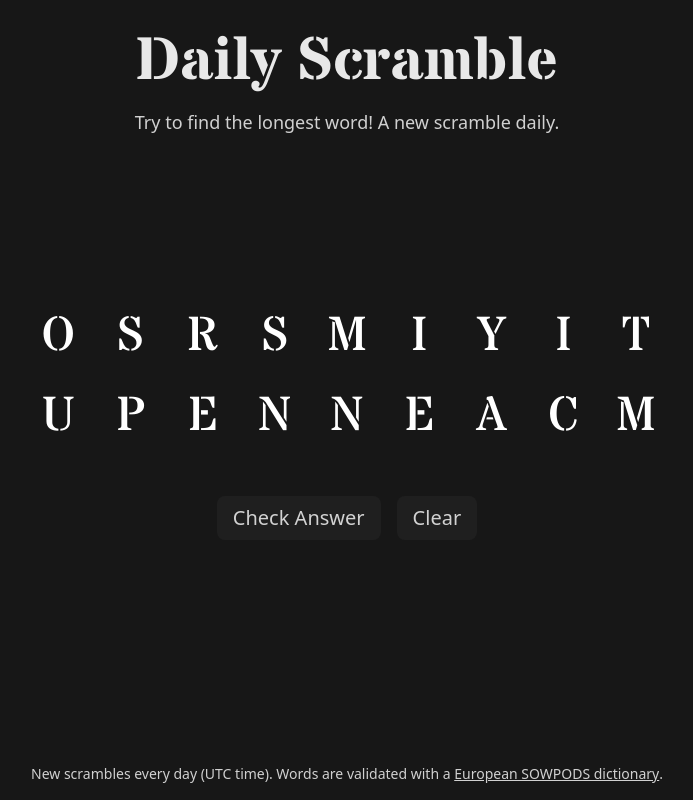
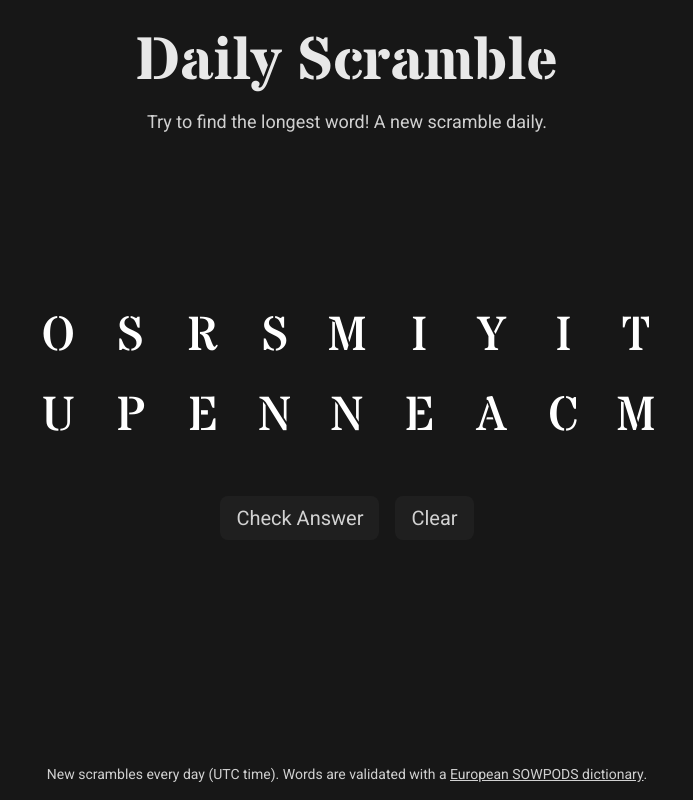
Before and after one commit to RossVMartin/daily-scramble, a SvelteKit app: page / in a window 1280 px wide. Shown: the whole page, without its empty margins (293-986 px from the left). Built offline with nearby package versions, Linux system fonts and the light colour scheme; a web font is replaced by a local one.

Commit message:
fixed css typo

```diff
--- a/src/app.css
+++ b/src/app.css
@@ -20,7 +20,7 @@
 	font-style: normal;
 }
 
-.noto-sans-mono-400 > {
+.noto-sans-mono-400 {
 	font-family: 'Noto Sans Mono', monospace;
 	font-optical-sizing: auto;
 	font-weight: 400;
@@ -34,7 +34,7 @@
 	font-style: normal;
 }
 
-.roboto-400 > {
+.roboto-400 {
 	font-family: 'Roboto', sans-serif;
 	font-optical-sizing: auto;
 	font-weight: 400;
```
